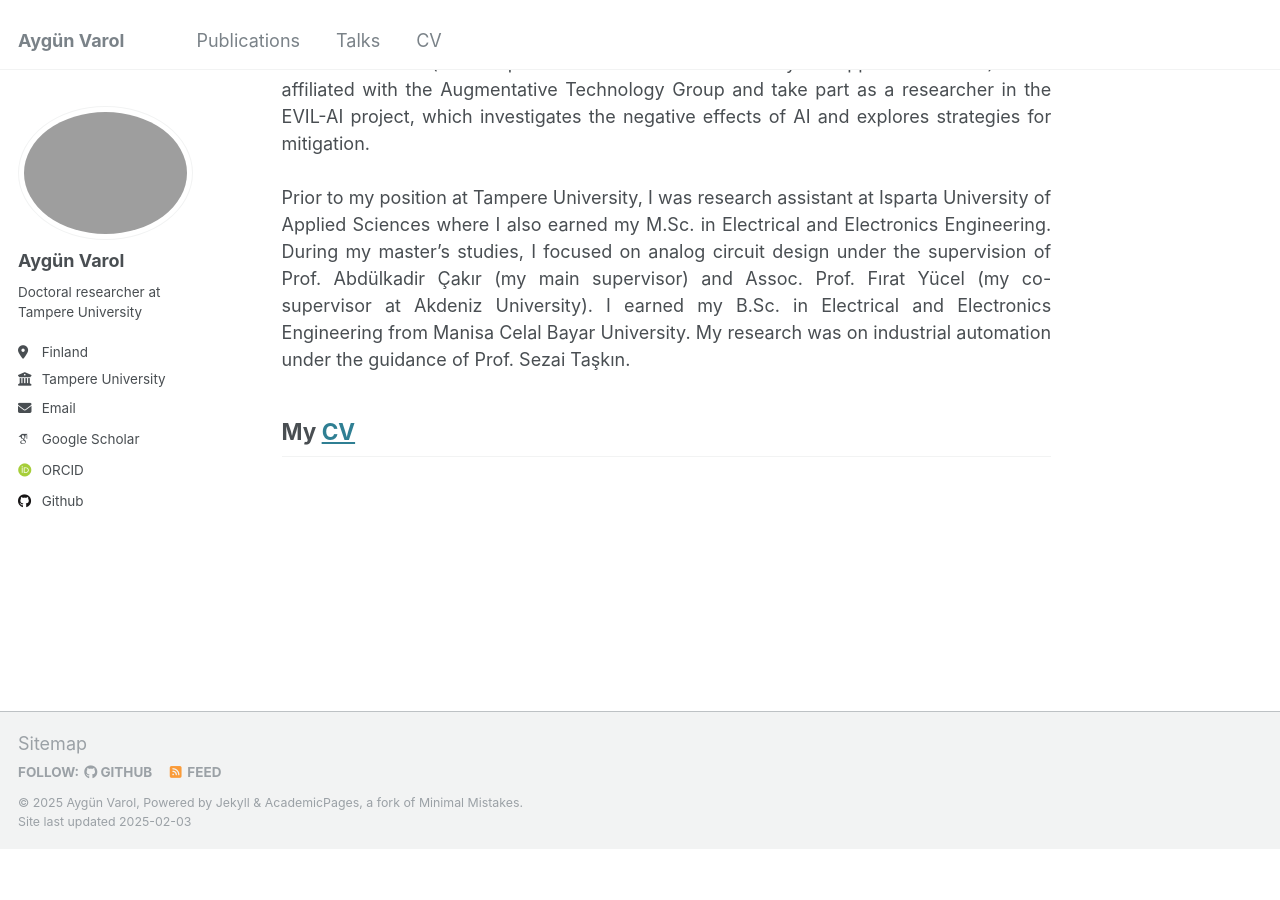
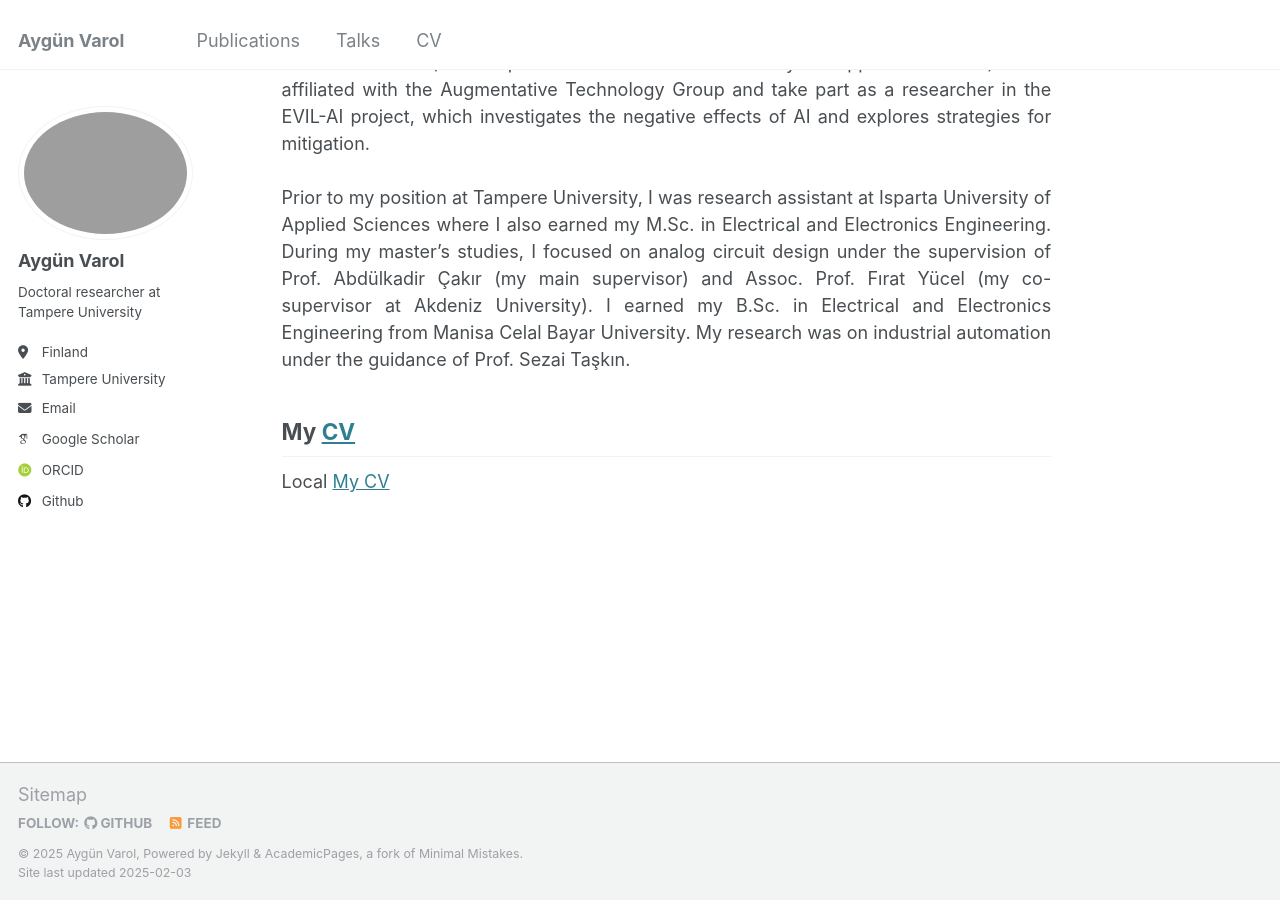
Before and after one commit to AygunVarol/aygunvarol.github.io, a Jekyll site: the page built from _pages/about.md, in a window 1280 px wide and 900 px high, scrolled down 566 px. Built offline with Jekyll 4.4.1, drawn with Linux system fonts in a browser that asks for light colours; some web fonts are replaced; before the commit the page ends 1415 px from its top, so only the background shows below that.

Commit message:
Update about.md

```diff
--- a/_pages/about.md
+++ b/_pages/about.md
@@ -26,3 +26,4 @@ Prior to my position at Tampere University, I was research assistant at Isparta
 
 My [CV](https://github.com/user-attachments/files/18643241/Aygun_CV_TENK.pdf)
 ------
+Local [My CV](files/Aygun_CV.pdf)
```
